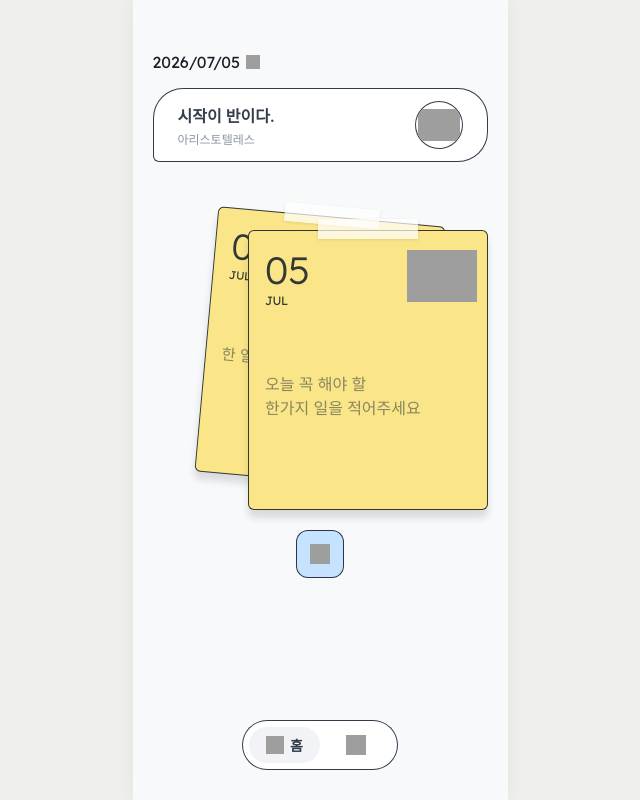
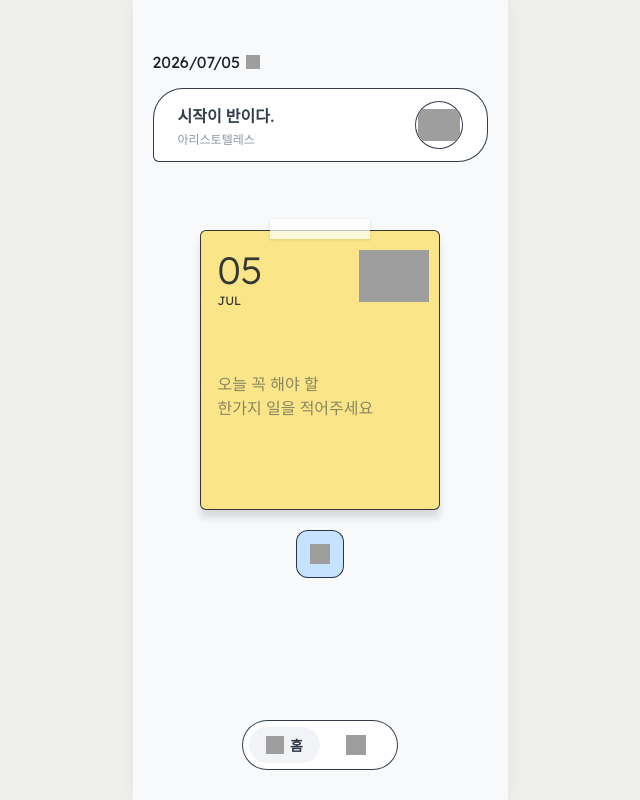
Before and after one commit to haengv/today-doit, a React (Vite) app: page / in a window 1280 px wide. Both pictures are taken after a click on the button "시작하기". Shown: the whole page, without its empty margins (320-960 px from the left). Built offline with nearby package versions, Linux system fonts and the light colour scheme; grey boxes are pictures that could not be loaded; a web font is replaced by a local one.

Commit message:
revert: remove swipeable stacked post-it feature

```diff
--- a/src/App.tsx
+++ b/src/App.tsx
@@ -65,15 +65,6 @@ export default function App() {
   const [showBreakdownToast, setShowBreakdownToast] = useState(false);
   const [breakdownToastMessage, setBreakdownToastMessage] = useState('');
   const [homeDate, setHomeDate] = useState<Date>(new Date());
-  const [touchStartX, setTouchStartX] = useState<number | null>(null);
-
-  const formatDateToKoKR = (date: Date) => {
-    return date.toLocaleDateString('ko-KR', { year: 'numeric', month: 'long', day: 'numeric' });
-  };
-
-  const isSameDay = (d1: Date, d2: Date) => {
-    return d1.getFullYear() === d2.getFullYear() && d1.getMonth() === d2.getMonth() && d1.getDate() === d2.getDate();
-  };
 
   useEffect(() => {
     if (screen !== 'action') {
@@ -137,129 +128,6 @@ export default function App() {
   );
 
   const renderHome = () => {
-    const handleSwipeStart = (e: React.TouchEvent | React.MouseEvent) => {
-      if ('touches' in e) {
-        setTouchStartX(e.touches[0].clientX);
-      } else {
-        setTouchStartX((e as React.MouseEvent).clientX);
-      }
-    };
-
-    const handleSwipeEnd = (e: React.TouchEvent | React.MouseEvent) => {
-      if (touchStartX === null) return;
-
-      let currentX;
-      if ('changedTouches' in e) {
-        currentX = e.changedTouches[0].clientX;
-      } else {
-        currentX = (e as React.MouseEvent).clientX;
-      }
-
-      const diffX = touchStartX - currentX;
-
-      if (diffX > 50) {
-        // Swipe left -> Next day
-        const nextDate = new Date(homeDate);
-        nextDate.setDate(homeDate.getDate() + 1);
-        const today = new Date();
-        if (nextDate <= today || isSameDay(nextDate, today)) {
-          setHomeDate(nextDate);
-        }
-      } else if (diffX < -50) {
-        // Swipe right -> Previous day
-        const prevDate = new Date(homeDate);
-        prevDate.setDate(homeDate.getDate() - 1);
-        setHomeDate(prevDate);
-      }
-      setTouchStartX(null);
-    };
-
-    const renderPostItCard = (date: Date, offsetIndex: number) => {
-      const isToday = isSameDay(date, new Date());
-      const isCurrentView = offsetIndex === 0;
-
-      const dateStr = formatDateToKoKR(date);
-      const historyItem = history.find(h => h.date === dateStr);
-
-      const d = String(date.getDate()).padStart(2, '0');
-      const mStr = date.toLocaleString('en-US', { month: 'short' }).toUpperCase();
-
-      let displayGoal = '';
-      let hasGoal = false;
-
-      if (isToday && isCurrentView) {
-        displayGoal = goal;
-        hasGoal = goal.trim() !== '' && steps.length > 0;
-      } else if (historyItem) {
-        displayGoal = historyItem.text;
-        hasGoal = true;
-      }
-
-      const rot = offsetIndex === 0 ? 0 : 5.18;
-      const scale = offsetIndex === 0 ? 1 : 0.95;
-      const yOffset = offsetIndex === 0 ? 0 : 15;
-      const zIndex = 10 - offsetIndex;
-      const bgColor = hasGoal ? (isToday ? postItColor : '#f8dde1') : '#FAE588';
-
-      return (
-        <div
-          key={date.toISOString()}
-          style={{
-            position: offsetIndex === 0 ? 'relative' : 'absolute',
-            top: offsetIndex === 0 ? 0 : yOffset,
-            left: '50%',
-            transform: `translateX(-50%) rotate(${rot}deg) scale(${scale})`,
-            transformOrigin: 'center center',
-            width: 240, height: 280, backgroundColor: bgColor,
-            border: '1.5px solid rgba(0,12,30,0.8)', borderRadius: 6,
-            boxShadow: '0px 8px 7.5px rgba(22,22,22,0.13)',
-            display: 'flex', flexDirection: 'column', alignItems: 'flex-start', padding: 16,
-            zIndex,
-            transition: 'transform 0.4s cubic-bezier(0.16, 1, 0.3, 1), top 0.4s ease-out'
-          }}
-        >
-          {/* Top Masking Tape */}
-          <div style={{
-            position: 'absolute', top: -12.5, left: '50%', transform: 'translateX(-50%)',
-            width: 100, height: 20, backgroundColor: 'rgba(255,255,255,0.7)',
-            boxShadow: '0 1px 3px rgba(0,0,0,0.1)'
-          }} />
-
-          {/* Top Left Date */}
-          <div style={{ position: 'absolute', top: 16.5, left: 16.5, display: 'flex', flexDirection: 'column', alignItems: 'flex-start' }}>
-            <span style={{ fontSize: 38, fontWeight: 300, lineHeight: 1.2, color: 'rgba(0,12,30,0.8)', fontFamily: "'Lexend', sans-serif" }}>{d}</span>
-            <span style={{ fontSize: 12, fontWeight: 400, color: 'rgba(0,12,30,0.8)', fontFamily: "'Lexend', sans-serif", letterSpacing: '-0.24px' }}>
-              {mStr}
-            </span>
-          </div>
-
-          {/* Top Right Illustration */}
-          <div style={{ position: 'absolute', top: 10, right: 10, width: 70, height: 70 }}>
-            <img src="/assets/img-default.png" alt="" style={{ width: '100%', height: '100%', objectFit: 'contain' }} />
-          </div>
-
-          {!hasGoal ? (
-            isToday ? (
-              <div style={{ position: 'absolute', top: 140.5, left: 16.5, display: 'flex', flexDirection: 'column', alignItems: 'flex-start', color: 'rgba(3,24,50,0.46)' }}>
-                <span style={{ fontSize: 16, fontWeight: 500, lineHeight: 1.5 }}>오늘 꼭 해야 할</span>
-                <span style={{ fontSize: 16, fontWeight: 500, lineHeight: 1.5 }}>한가지 일을 적어주세요</span>
-              </div>
-            ) : (
-              <div style={{ position: 'absolute', top: 140.5, left: 16.5, display: 'flex', flexDirection: 'column', alignItems: 'flex-start', color: 'rgba(3,24,50,0.46)' }}>
-                <span style={{ fontSize: 16, fontWeight: 500, lineHeight: 1.5 }}>한 일이 없었다</span>
-              </div>
-            )
-          ) : (
-            <div style={{ position: 'absolute', top: 130.5, left: 16.5, display: 'flex', flexDirection: 'column', alignItems: 'flex-start' }}>
-              <h1 style={{ fontSize: 20, fontWeight: 600, color: '#191f28', margin: 0, wordBreak: 'keep-all', textAlign: 'left', lineHeight: 1.5, whiteSpace: 'pre-wrap', maxWidth: 200 }}>
-                {displayGoal}
-              </h1>
-            </div>
-          )}
-        </div>
-      );
-    };
-
     const today = homeDate;
     const y = today.getFullYear();
     const m = String(today.getMonth() + 1).padStart(2, '0');
@@ -313,20 +181,52 @@ export default function App() {
 
         <div style={{ width: '100%', maxWidth: 375, display: 'flex', flexDirection: 'column', alignItems: 'center', position: isBottomSheetOpen ? 'relative' : 'static', zIndex: isBottomSheetOpen ? 2001 : 'auto' }}>
           {/* Post-it UI Goal Card */}
-          <div
-            onTouchStart={handleSwipeStart}
-            onTouchEnd={handleSwipeEnd}
-            onMouseDown={handleSwipeStart}
-            onMouseUp={handleSwipeEnd}
-            style={{
-              position: 'relative', paddingTop: 36, width: '100%', display: 'flex', justifyContent: 'center',
-              transform: isBottomSheetOpen ? 'translateY(-140px)' : 'translateY(0)',
-              transition: 'transform 0.4s cubic-bezier(0.16, 1, 0.3, 1)',
-              cursor: 'grab'
-            }}
-          >
-            {renderPostItCard(new Date(homeDate.getFullYear(), homeDate.getMonth(), homeDate.getDate() - 1), 1)}
-            {renderPostItCard(homeDate, 0)}
+          <div style={{
+            position: 'relative', paddingTop: 36, width: '100%', display: 'flex', justifyContent: 'center',
+            transform: isBottomSheetOpen ? 'translateY(-140px)' : 'translateY(0)',
+            transition: 'transform 0.4s cubic-bezier(0.16, 1, 0.3, 1)'
+          }}>
+            <div
+              style={{
+                position: 'relative', width: 240, height: 280, backgroundColor: (hasActiveGoal || isBottomSheetOpen) ? postItColor : '#FAE588',
+                border: '1.5px solid rgba(0,12,30,0.8)', borderRadius: 6,
+                boxShadow: '0px 8px 7.5px rgba(22,22,22,0.13)',
+                display: 'flex', flexDirection: 'column', alignItems: 'flex-start', padding: 16
+              }}
+            >
+              {/* Top Masking Tape */}
+              <div style={{
+                position: 'absolute', top: -12.5, left: '50%', transform: 'translateX(-50%)',
+                width: 100, height: 20, backgroundColor: 'rgba(255,255,255,0.7)',
+                boxShadow: '0 1px 3px rgba(0,0,0,0.1)'
+              }} />
+
+              {/* Top Left Date */}
+              <div style={{ position: 'absolute', top: 16.5, left: 16.5, display: 'flex', flexDirection: 'column', alignItems: 'flex-start' }}>
+                <span style={{ fontSize: 38, fontWeight: 300, lineHeight: 1.2, color: 'rgba(0,12,30,0.8)', fontFamily: "'Lexend', sans-serif" }}>{d}</span>
+                <span style={{ fontSize: 12, fontWeight: 400, color: 'rgba(0,12,30,0.8)', fontFamily: "'Lexend', sans-serif" }}>
+                  {today.toLocaleString('en-US', { month: 'short' }).toUpperCase()}
+                </span>
+              </div>
+
+              {/* Top Right Illustration */}
+              <div style={{ position: 'absolute', top: 10, right: 10, width: 70, height: 70 }}>
+                <img src="/assets/img-default.png" alt="" style={{ width: '100%', height: '100%', objectFit: 'contain' }} />
+              </div>
+
+              {!hasActiveGoal && !goal.trim() ? (
+                <div style={{ position: 'absolute', top: 140.5, left: 16.5, display: 'flex', flexDirection: 'column', alignItems: 'flex-start', color: 'rgba(3,24,50,0.46)' }}>
+                  <span style={{ fontSize: 16, fontWeight: 500, lineHeight: 1.5 }}>오늘 꼭 해야 할</span>
+                  <span style={{ fontSize: 16, fontWeight: 500, lineHeight: 1.5 }}>한가지 일을 적어주세요</span>
+                </div>
+              ) : (
+                <div style={{ position: 'absolute', top: 130.5, left: 16.5, display: 'flex', flexDirection: 'column', alignItems: 'flex-start' }}>
+                  <h1 style={{ fontSize: 20, fontWeight: 600, color: '#191f28', margin: 0, wordBreak: 'keep-all', textAlign: 'left', lineHeight: 1.5, whiteSpace: 'pre-wrap', maxWidth: 200 }}>
+                    {goal}
+                  </h1>
+                </div>
+              )}
+            </div>
           </div>
 
           {/* Plus FAB Button */}
@@ -510,7 +410,7 @@ export default function App() {
                 onClick={async () => {
                   if (!goal.trim()) return;
                   const historyId = Date.now();
-                  setHistory(prev => [{id: historyId, text: goal, date: formatDateToKoKR(new Date()), when: '', where: ''}, ...prev]);
+                  setHistory(prev => [{id: historyId, text: goal, date: new Date().toLocaleDateString(), when: '', where: ''}, ...prev]);
 
                   setIsBottomSheetOpen(false);
                   setScreen('breakdown');
```
